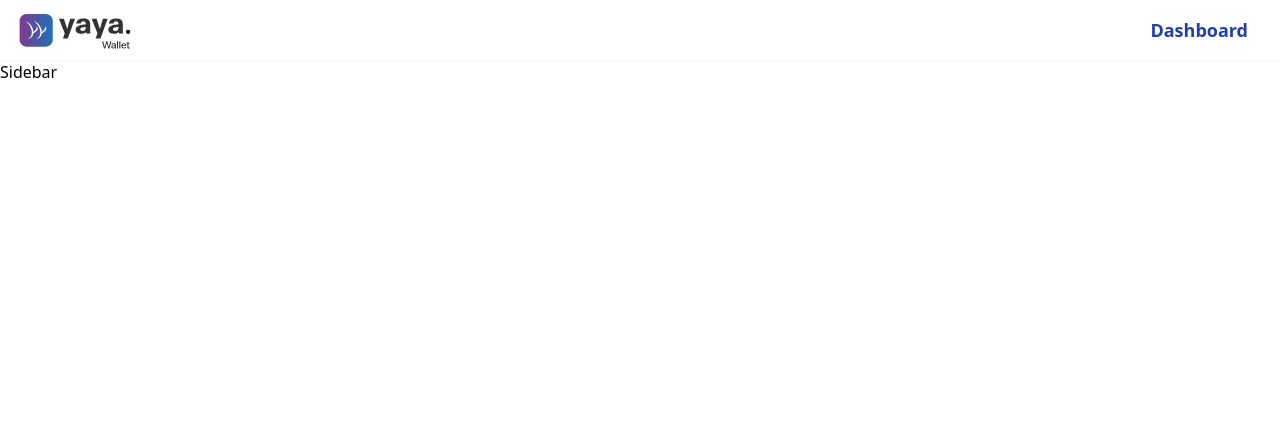
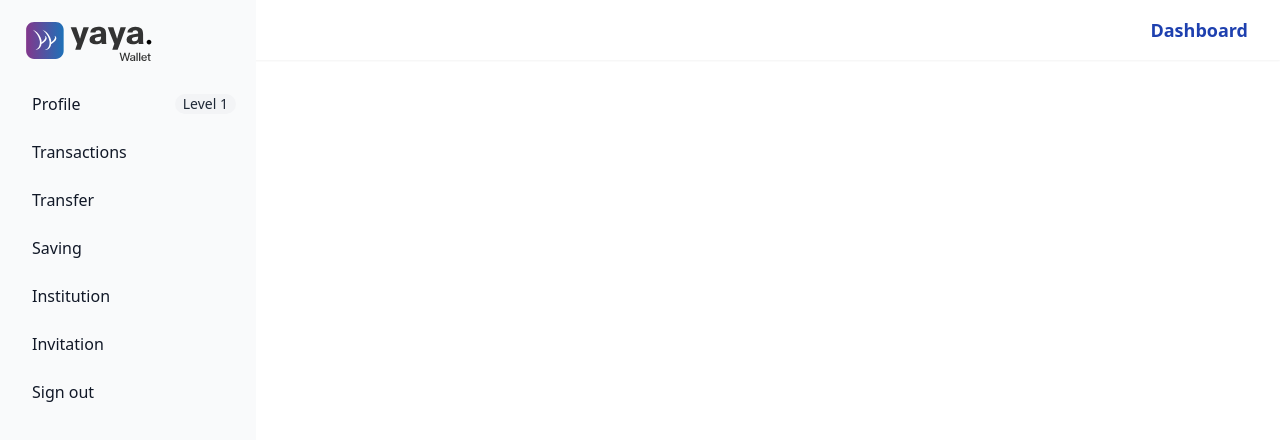
Before and after one commit to yayawallet/yayawallet-node-sdk, a React (Vite) app in the folder example-dashboard/: page / in a window 1280 px wide. Shown: the top 440 px of the page. Built offline with nearby package versions, Linux system fonts and the light colour scheme.

Commit message:
Build a Sidebar component

```diff
--- a/example-dashboard/src/components/common/Sidebar.tsx
+++ b/example-dashboard/src/components/common/Sidebar.tsx
@@ -1,5 +1,111 @@
+import yayawalletLogo from '../../assets/yayawallet-brand.svg'
+
 const Sidebar = () => {
-  return <div>Sidebar</div>
+  return (
+    <>
+      <button
+        data-drawer-target="logo-sidebar"
+        data-drawer-toggle="logo-sidebar"
+        aria-controls="logo-sidebar"
+        type="button"
+        className="inline-flex items-center p-2 mt-2 ms-3 text-sm text-gray-500 rounded-lg sm:hidden hover:bg-gray-100 focus:outline-none focus:ring-2 focus:ring-gray-200"
+      >
+        <span className="sr-only">Open sidebar</span>
+        <svg
+          className="w-6 h-6"
+          aria-hidden="true"
+          fill="currentColor"
+          viewBox="0 0 20 20"
+          xmlns="http://www.w3.org/2000/svg"
+        >
+          <path d="M2 4.75A.75.75 0 012.75 4h14.5a.75.75 0 010 1.5H2.75A.75.75 0 012 4.75zm0 10.5a.75.75 0 01.75-.75h7.5a.75.75 0 010 1.5h-7.5a.75.75 0 01-.75-.75zM2 10a.75.75 0 01.75-.75h14.5a.75.75 0 010 1.5H2.75A.75.75 0 012 10z"></path>
+        </svg>
+      </button>
+
+      <aside
+        id="logo-sidebar"
+        className="fixed top-0 left-0 z-40 w-64 h-screen transition-transform -translate-x-full sm:translate-x-0"
+        aria-label="Sidebar"
+      >
+        <div className="h-full px-3 py-4 overflow-y-auto bg-gray-50 ">
+          <a href="/" className="flex items-center ps-2.5 mb-5">
+            <img
+              src={yayawalletLogo}
+              className="h-10 sm:h-12"
+              alt="YaYaWallet Logo"
+            />
+          </a>
+          <ul className="space-y-2 font-medium">
+            <li>
+              <a
+                href="#"
+                className="flex items-center p-2 text-gray-900 rounded-lg hover:bg-gray-100 group"
+              >
+                <span className="flex-1 ms-3 whitespace-nowrap">Profile</span>
+                <span className="inline-flex items-center justify-center px-2 ms-3 text-sm font-medium text-gray-800 bg-gray-100 rounded-full">
+                  Level 1
+                </span>
+              </a>
+            </li>
+            <li>
+              <a
+                href="#"
+                className="flex items-center p-2 text-gray-900 rounded-lg hover:bg-gray-100 group"
+              >
+                <span className="flex-1 ms-3 whitespace-nowrap">
+                  Transactions
+                </span>
+              </a>
+            </li>
+            <li>
+              <a
+                href="#"
+                className="flex items-center p-2 text-gray-900 rounded-lg hover:bg-gray-100 group"
+              >
+                <span className="flex-1 ms-3 whitespace-nowrap">Transfer</span>
+              </a>
+            </li>
+            <li>
+              <a
+                href="#"
+                className="flex items-center p-2 text-gray-900 rounded-lg hover:bg-gray-100 group"
+              >
+                <span className="flex-1 ms-3 whitespace-nowrap">Saving</span>
+              </a>
+            </li>
+            <li>
+              <a
+                href="#"
+                className="flex items-center p-2 text-gray-900 rounded-lg hover:bg-gray-100 group"
+              >
+                <span className="flex-1 ms-3 whitespace-nowrap">
+                  Institution
+                </span>
+              </a>
+            </li>
+            <li>
+              <a
+                href="#"
+                className="flex items-center p-2 text-gray-900 rounded-lg hover:bg-gray-100 group"
+              >
+                <span className="flex-1 ms-3 whitespace-nowrap">
+                  Invitation
+                </span>
+              </a>
+            </li>
+            <li>
+              <a
+                href="#"
+                className="flex items-center p-2 text-gray-900 rounded-lg hover:bg-gray-100 group"
+              >
+                <span className="flex-1 ms-3 whitespace-nowrap">Sign out</span>
+              </a>
+            </li>
+          </ul>
+        </div>
+      </aside>
+    </>
+  )
 }
 
 export default Sidebar
```
